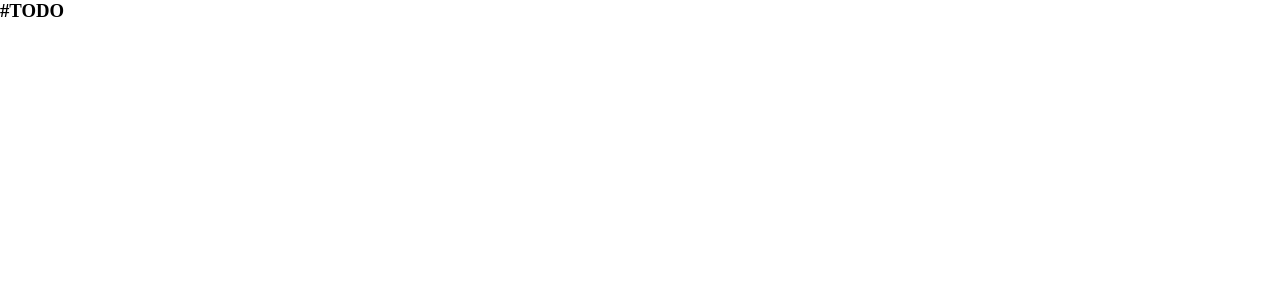
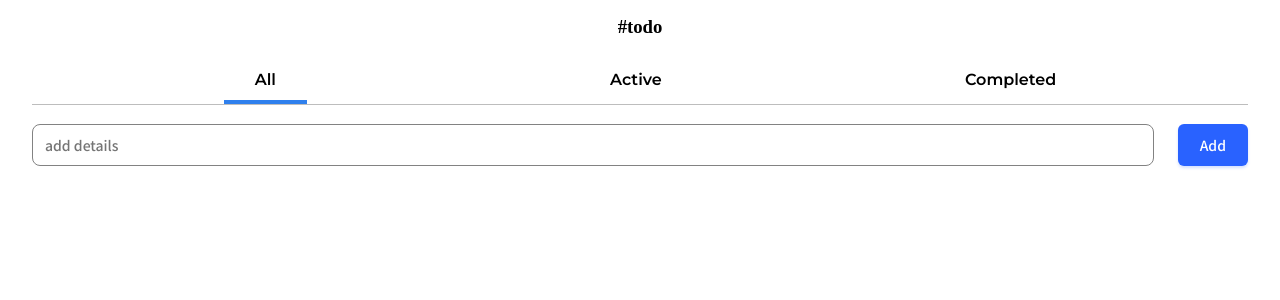
Before and after one commit to isalmeron/devchallenges, a Next.js app: page /todo in a window 1280 px wide. Shown: the top 300 px of the page. Built offline with nearby package versions, Linux system fonts and the light colour scheme.

Commit message:
Add tabs and checkbox

```diff
--- /dev/null
+++ b/components/Checkbox/Checkbox.js
@@ -0,0 +1,10 @@
+import styles from '@/styles/Checkbox.module.scss';
+
+export default function Checkbox({ checked, label, id, onChange }) {
+    return (
+        <p className={styles.container}>
+            <input id={id} type="checkbox" checked={checked} className={styles.input} onChange={onChange}/>
+            <label htmlFor={id}>{label}</label>
+        </p>
+    )
+}
--- a/components/Input/Input.js
+++ b/components/Input/Input.js
@@ -14,6 +14,7 @@ export default function Input({
   size,
   startIcon,
   value,
+  onChange,
   ...inputProps
 }) {
   return (
@@ -30,7 +31,9 @@ export default function Input({
           name={name}
           placeholder={placeholder}
           disabled={disabled}
-          defaultValue={value}
+          value={value}
+          onChange={onChange}
+          {...inputProps}
         ></textarea>
       )}
       {!multiline && (
@@ -51,8 +54,10 @@ export default function Input({
             type="text"
             name={name}
             placeholder={placeholder}
-            defaultValue={value}
+            value={value}
             disabled={disabled}
+            onChange={onChange}
+            {...inputProps}
           />
           {endIcon && <span className="material-icons md-18">{endIcon}</span>}
         </span>
--- a/components/Tabs/Tabs.js
+++ b/components/Tabs/Tabs.js
@@ -1,13 +1,97 @@
+import Button from "@/components/Button/Button";
+import Input from "@/components/Input/Input";
 import styles from "@/styles/Tabs.module.scss";
+import classNames from "classnames";
+import { useState } from "react";
+import Checkbox from "../Checkbox/Checkbox";
 
-export default function Tabs() {
+const TODO_STATUS = {
+  completed: true,
+  active: false
+};
+
+export default function Tabs({
+  tabs,
+  onChangeTab,
+  children
+}) {
+  const [activeTab, setActiveTab] = useState(0);
+  const [todoValue, setTodoValue] = useState('');
+  const [todoList, setTodoList] = useState([]);
+
+  const changeTab = (index) => {
+    onChangeTab && onChangeTab(index);
+    setActiveTab(index);
+  }
+
+  const onInputChange = (e) => {
+    setTodoValue(e.target.value);
+  }
+
+  const onAddClick = () => {
+    if (!todoValue) return;
+    setTodoList(todoList.concat({
+      id: todoValue.toLowerCase().replace(' ','_'),
+      value: todoValue,
+      status: TODO_STATUS.active
+    }));
+    setTodoValue('');
+  }
+
   return (
     <div className={styles.container}>
       <ul className={styles.tabs}>
-        <li>All</li>
-        <li>Active</li>
-        <li>Completed</li>
+        {tabs.map((tab, position) =>
+          <li
+            key={tab}
+            className={classNames({ [styles.active]: position === activeTab })}
+            onClick={() => changeTab(position)}
+          >
+            {tab}
+          </li>
+        )}
       </ul>
+      <div className={styles.content}>
+          <div className={styles.inputBar}>
+            <div className={styles.input}>
+              <Input
+                placeholder="add details"
+                size="sm"
+                onChange={onInputChange}
+                value={todoValue}
+                fullWidth
+              />
+            </div>
+            <div>
+              <Button
+                color="primary"
+                size="lg"
+                onClick={onAddClick}
+              >
+                Add
+              </Button>
+            </div>
+          </div>
+          <div>
+            <ul className={styles.todoList}>
+              {todoList.map((todo, todoIdx) =>
+                <li key={todo.value}>
+                  <Checkbox
+                    checked={todo.status}
+                    onChange={(e) => {
+                      const todoClone = [...todoList];
+                      todoClone[todoIdx].status = e.target.checked;
+
+                      setTodoList(todoClone);
+                     }}
+                    label={todo.value}
+                    id={todo.id}
+                  />
+                </li>
+              )}
+            </ul>
+          </div>
+      </div>
     </div>
   );
 }
--- a/pages/todo.js
+++ b/pages/todo.js
@@ -1,7 +1,27 @@
+import Tabs from "@/components/Tabs/Tabs";
+
 export default function Todo() {
   return (
     <>
-      <h3>#TODO</h3>
+      <div className="container">
+        <h3>#todo</h3>
+        <Tabs
+          tabs={['All', 'Active', 'Completed']}
+          onChangeTab={(index) => { console.log(index) }}
+        />
+      </div>
+      <style jsx>
+        {`
+          .container {
+            display: flex;
+            justify-content: center;
+            align-items: center;
+            flex-direction: column;
+            padding: 1rem 2rem;
+            gap: 2rem;
+          }
+        `}
+      </style>
     </>
   );
 }
--- /dev/null
+++ b/styles/Checkbox.module.scss
@@ -0,0 +1,91 @@
+.container {
+
+    & .input:not(:checked),
+    & .input:checked {
+        position: absolute;
+        left: 0;
+        opacity: 0.01;
+    }
+    & .input:not(:checked) + label,
+    & .input:checked + label {
+        position: relative;
+        cursor: pointer;
+        font-family: 'Montserrat';
+        font-weight: 500;
+        padding-left: 2.3rem;
+        font-size: 1.15rem;
+        line-height: 1.45rem;
+    }
+
+    /* checkbox aspect */
+    & .input:not(:checked) + label:before,
+    & .input:checked + label:before {
+        content: '';
+        position: absolute;
+        left: 0;
+        top: 0;
+        width: 1.4em;
+        height: 1.4em;
+        border: 1px solid #aaa;
+        background: #FFF;
+        border-radius: .2em;
+        box-shadow: inset 0 1px 3px rgba(0,0,0, .1), 0 0 0 rgba(203, 34, 237, .2);
+        -webkit-transition: all .275s;
+                transition: all .275s;
+    }
+
+    /* checked mark aspect */
+    & .input:not(:checked) + label:after,
+    & .input:checked + label:after {
+        font-family: 'Material Icons';
+        content: 'done';
+        position: absolute;
+        top: .25rem;
+        left: .25rem;
+        font-size: 1rem;
+        color: white;
+        line-height: 1;
+        -webkit-transition: all .2s;
+                transition: all .2s;
+    }
+
+    /* checked mark aspect changes */
+    & .input:not(:checked) + label:after {
+        opacity: 1;
+        -webkit-transform: scale(0) rotate(45deg);
+                transform: scale(0) rotate(45deg);
+    }
+
+    & .input:checked + label:after {
+        opacity: 1;
+        -webkit-transform: scale(1) rotate(0);
+                transform: scale(1) rotate(0);
+    }
+
+
+    & .input:checked + label:before {
+        background: #2F80ED;
+    }
+
+    /* Disabled checkbox */
+    & .input:disabled:not(:checked) + label:before,
+    & .input:disabled:checked + label:before {
+        box-shadow: none;
+        border-color: #bbb;
+        background-color: #e9e9e9;
+    }
+
+    & .input:disabled:checked + label:after {
+        color: #777;
+    }
+
+    & .input:disabled + label {
+        color: #aaa;
+    }
+
+    /* Accessibility */
+    & .input:checked:focus + label:before,
+    & .input:not(:checked):focus + label:before {
+        box-shadow: inset 0 1px 3px rgba(0,0,0, .1), 0 0 0 6px rgba(203, 34, 237, .2);
+    }
+}
--- /dev/null
+++ b/styles/Tabs.module.scss
@@ -0,0 +1,54 @@
+.container {
+    width: 100%;
+}
+
+.tabs {
+    height: 2.2rem;
+    display: flex;
+    justify-content: space-around;
+    font-weight: 600;
+    border-bottom: 1px solid #BDBDBD;
+    padding: 0 3rem;
+    font-family: 'Montserrat';
+    width: 100%;
+
+    & > li {
+        text-align: center;
+        list-style-type: none;
+        min-width: 5.2rem;
+        cursor: pointer;
+
+        &.active {
+            border-bottom: 4px solid #2F80ED;
+        }
+    }
+}
+
+.content {
+    width: 100%;
+    min-height: 25rem;
+    padding: 1.2rem 0;
+}
+
+.inputBar {
+    display: flex;
+    gap: 1.5rem;
+    width: 100%;
+
+    & .input {
+        flex: 1;
+    }
+}
+
+.todoList {
+    padding: 2rem 0;
+
+    & li {
+        list-style-type: none;
+        padding-bottom: 1.6rem;
+
+        &.done {
+            text-decoration: line-through;
+        }
+    }
+}
--- a/styles/globals.css
+++ b/styles/globals.css
@@ -1,4 +1,5 @@
 @import url("https://fonts.googleapis.com/css2?family=Noto+Sans+JP:wght@500&family=Ubuntu+Mono&display=swap");
+@import url('https://fonts.googleapis.com/css2?family=Montserrat:wght@400;500;600&display=swap');
 
 * {
   box-sizing: border-box;
```
Also changed, not shown: pages/index.js (+5 -2 lines).
